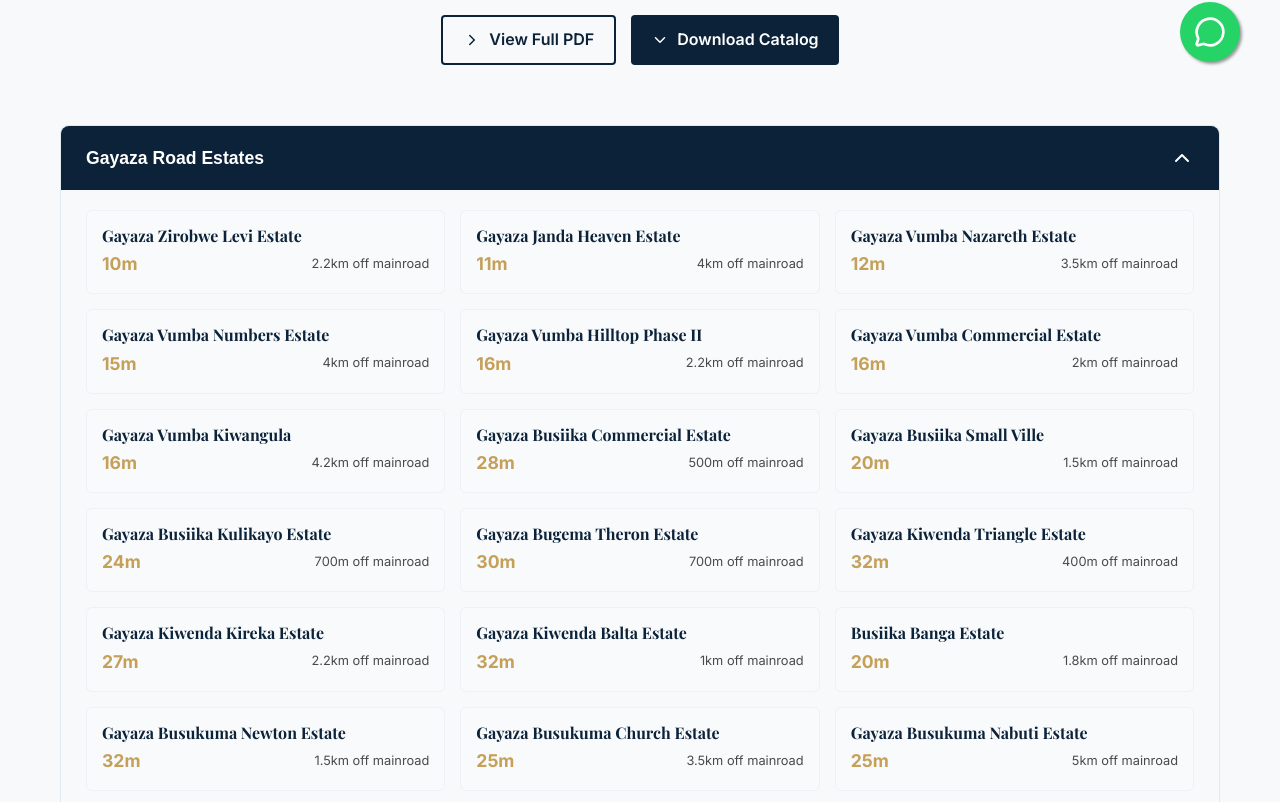
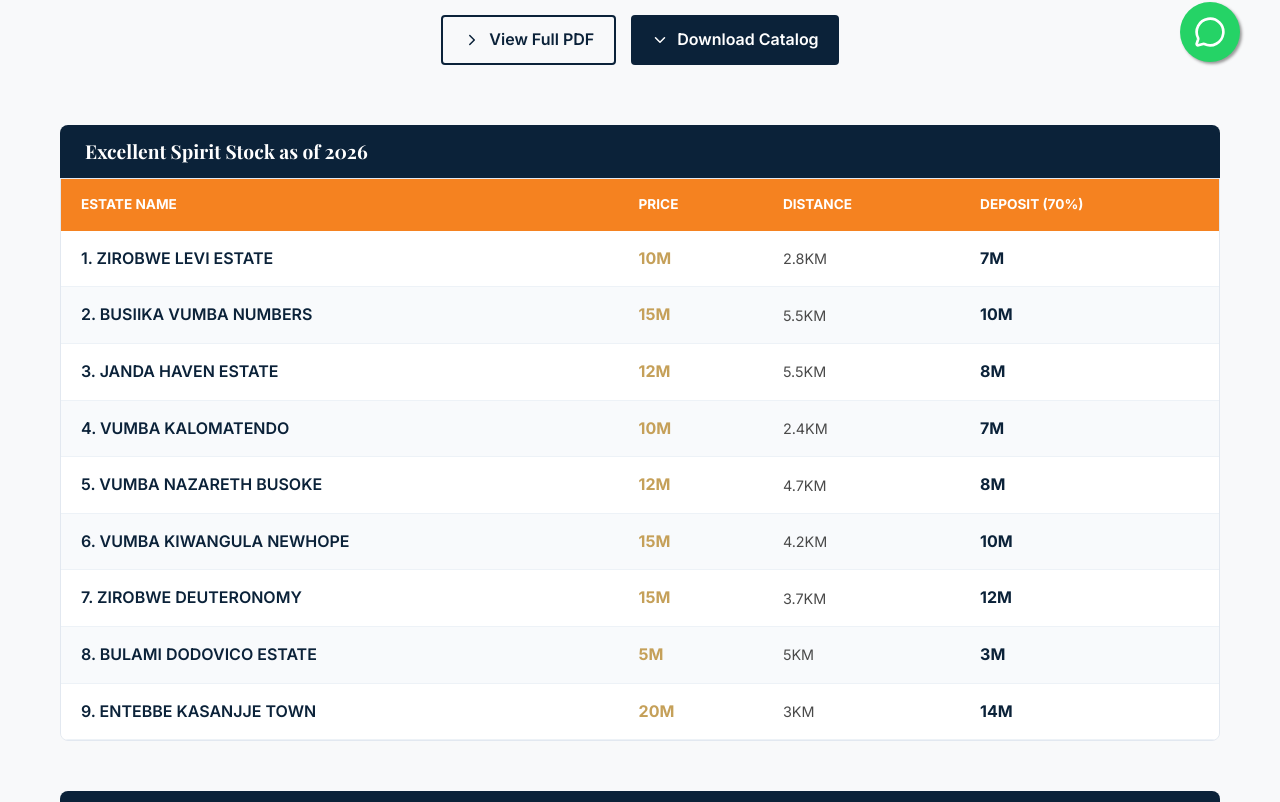
Before and after one commit to conanlevi0-oss/excellent-spirit-prop, a React (Vite) app: page /properties in a window 1280 px wide. Shown: the part 698-1500 px from the top of the page. Built offline with nearby package versions, Linux system fonts and the light colour scheme.

Commit message:
Integrate 2026 estate stock and refactor catalog to table format with deposit calculation

```diff
--- a/src/data/estates.js
+++ b/src/data/estates.js
@@ -1,4 +1,15 @@
 export const estatesData = {
+  "Excellent Spirit Stock as of 2026": [
+    { name: "Zirobwe Levi Estate", price: "10M", distance: "2.8KM", deposit: "7M" },
+    { name: "Busiika Vumba Numbers", price: "15M", distance: "5.5KM", deposit: "10M" },
+    { name: "Janda Haven Estate", price: "12M", distance: "5.5KM", deposit: "8M" },
+    { name: "Vumba Kalomatendo", price: "10M", distance: "2.4KM", deposit: "7M" },
+    { name: "Vumba Nazareth Busoke", price: "12M", distance: "4.7KM", deposit: "8M" },
+    { name: "Vumba Kiwangula Newhope", price: "15M", distance: "4.2KM", deposit: "10M" },
+    { name: "Zirobwe Deuteronomy", price: "15M", distance: "3.7KM", deposit: "12M" },
+    { name: "Bulami Dodovico Estate", price: "5M", distance: "5KM", deposit: "3M" },
+    { name: "Entebbe Kasanjje Town", price: "20M", distance: "3KM", deposit: "14M" }
+  ],
   "Gayaza Road Estates": [
     { name: "Gayaza Zirobwe Levi Estate", price: "10m", distance: "2.2km off mainroad" },
     { name: "Gayaza Janda Heaven Estate", price: "11m", distance: "4km off mainroad" },
--- a/src/pages/Properties.jsx
+++ b/src/pages/Properties.jsx
@@ -55,11 +55,11 @@ const Properties = () => {
         </div>
       </div>
 
-      {/* 2025 Estate Update (Accordion Style) */}
+      {/* 2025 Estate Update (Table Style) */}
       <section className="section bg-white">
         <div className="container">
           <div style={{ textAlign: 'center', marginBottom: '60px' }}>
-            <span style={{ color: 'var(--accent-gold)', fontWeight: '600', fontSize: '0.9rem', textTransform: 'uppercase', letterSpacing: '2px' }}>New Estate Update 2025</span>
+            <span style={{ color: 'var(--accent-gold)', fontWeight: '600', fontSize: '0.9rem', textTransform: 'uppercase', letterSpacing: '2px' }}>Excelent Spirit Stock as of 2026</span>
             <h2 className="section-title">Comprehensive Price List</h2>
             <p className="section-subtitle">Examine our wide selection of estates grouped by major road access.</p>
 
@@ -73,44 +73,57 @@ const Properties = () => {
             </div>
           </div>
 
-          <div className="estate-accordion">
+          <div className="estate-tables">
             {Object.entries(estatesData).map(([road, estates]) => (
-              <div key={road} className="accordion-item" style={{ marginBottom: '15px', border: '1px solid var(--border-color)', borderRadius: '8px' }}>
-                <button
-                  onClick={() => toggleRoad(road)}
-                  style={{
-                    width: '100%',
-                    padding: '20px 25px',
-                    display: 'flex',
-                    justifyContent: 'space-between',
-                    alignItems: 'center',
-                    background: expandedRoads.includes(road) ? 'var(--primary-blue)' : 'white',
-                    color: expandedRoads.includes(road) ? 'white' : 'var(--primary-blue)',
-                    border: 'none',
-                    borderRadius: expandedRoads.includes(road) ? '8px 8px 0 0' : '8px',
-                    cursor: 'pointer',
-                    transition: 'var(--transition)'
-                  }}
-                >
-                  <span style={{ fontWeight: '600', fontSize: '1.1rem' }}>{road}</span>
-                  {expandedRoads.includes(road) ? <ChevronUp /> : <ChevronDown />}
-                </button>
+              <div key={road} className="road-section" style={{ marginBottom: '50px' }}>
+                <h3 style={{
+                  background: 'var(--primary-blue)',
+                  color: 'white',
+                  padding: '15px 25px',
+                  borderRadius: '8px 8px 0 0',
+                  margin: 0,
+                  fontSize: '1.2rem',
+                  fontFamily: '"Playfair Display", serif'
+                }}>
+                  {road}
+                </h3>
+                <div style={{ overflowX: 'auto', border: '1px solid var(--border-color)', borderRadius: '0 0 8px 8px' }}>
+                  <table className="estate-table" style={{ width: '100%', borderCollapse: 'collapse', textAlign: 'left' }}>
+                    <thead>
+                      <tr style={{ background: '#f58220', color: 'white' }}>
+                        <th style={{ padding: '15px 20px', fontWeight: '700', textTransform: 'uppercase', fontSize: '0.85rem' }}>Estate Name</th>
+                        <th style={{ padding: '15px 20px', fontWeight: '700', textTransform: 'uppercase', fontSize: '0.85rem' }}>Price</th>
+                        <th style={{ padding: '15px 20px', fontWeight: '700', textTransform: 'uppercase', fontSize: '0.85rem' }}>Distance</th>
+                        <th style={{ padding: '15px 20px', fontWeight: '700', textTransform: 'uppercase', fontSize: '0.85rem' }}>Deposit (70%)</th>
+                      </tr>
+                    </thead>
+                    <tbody>
+                      {estates.map((estate, i) => {
+                        // Helper to calculate deposit if not present
+                        const calculateDeposit = (priceStr) => {
+                          if (estate.deposit) return estate.deposit;
+                          // Extract number from price like "10m" or "from 9m"
+                          const match = priceStr.match(/(\d+(\.\d+)?)/);
+                          if (match) {
+                            const val = parseFloat(match[1]);
+                            const dep = (val * 0.7).toFixed(1);
+                            return `${dep}${priceStr.includes('m') ? 'm' : ''}`;
+                          }
+                          return "-";
+                        };
 
-                {expandedRoads.includes(road) && (
-                  <div className="accordion-content" style={{ padding: '0 25px 25px' }}>
-                    <div style={{ display: 'grid', gridTemplateColumns: 'repeat(auto-fit, minmax(280px, 1fr))', gap: '15px', marginTop: '20px' }}>
-                      {estates.map((estate, i) => (
-                        <div key={i} style={{ padding: '15px', background: '#f8fafc', borderRadius: '6px', border: '1px solid #edf2f7' }}>
-                          <h4 style={{ color: 'var(--primary-blue)', marginBottom: '5px', fontSize: '1rem' }}>{estate.name}</h4>
-                          <div style={{ display: 'flex', justifyContent: 'space-between', alignItems: 'center' }}>
-                            <span style={{ color: 'var(--accent-gold)', fontWeight: '700', fontSize: '1.1rem' }}>{estate.price}</span>
-                            <span style={{ fontSize: '0.8rem', color: 'var(--text-light)' }}>{estate.distance}</span>
-                          </div>
-                        </div>
-                      ))}
-                    </div>
-                  </div>
-                )}
+                        return (
+                          <tr key={i} style={{ borderBottom: '1px solid #edf2f7', background: i % 2 === 0 ? '#ffffff' : '#f8fafc' }}>
+                            <td style={{ padding: '15px 20px', color: 'var(--primary-blue)', fontWeight: '600' }}>{i + 1}. {estate.name.toUpperCase()}</td>
+                            <td style={{ padding: '15px 20px', color: 'var(--accent-gold)', fontWeight: '700' }}>{estate.price.toUpperCase()}</td>
+                            <td style={{ padding: '15px 20px', fontSize: '0.9rem', color: 'var(--text-light)' }}>{estate.distance.toUpperCase()}</td>
+                            <td style={{ padding: '15px 20px', color: 'var(--primary-blue)', fontWeight: '700' }}>{calculateDeposit(estate.price).toUpperCase()}</td>
+                          </tr>
+                        );
+                      })}
+                    </tbody>
+                  </table>
+                </div>
               </div>
             ))}
           </div>
```
Also changed, not shown: public/2026estates.jpeg (added).
